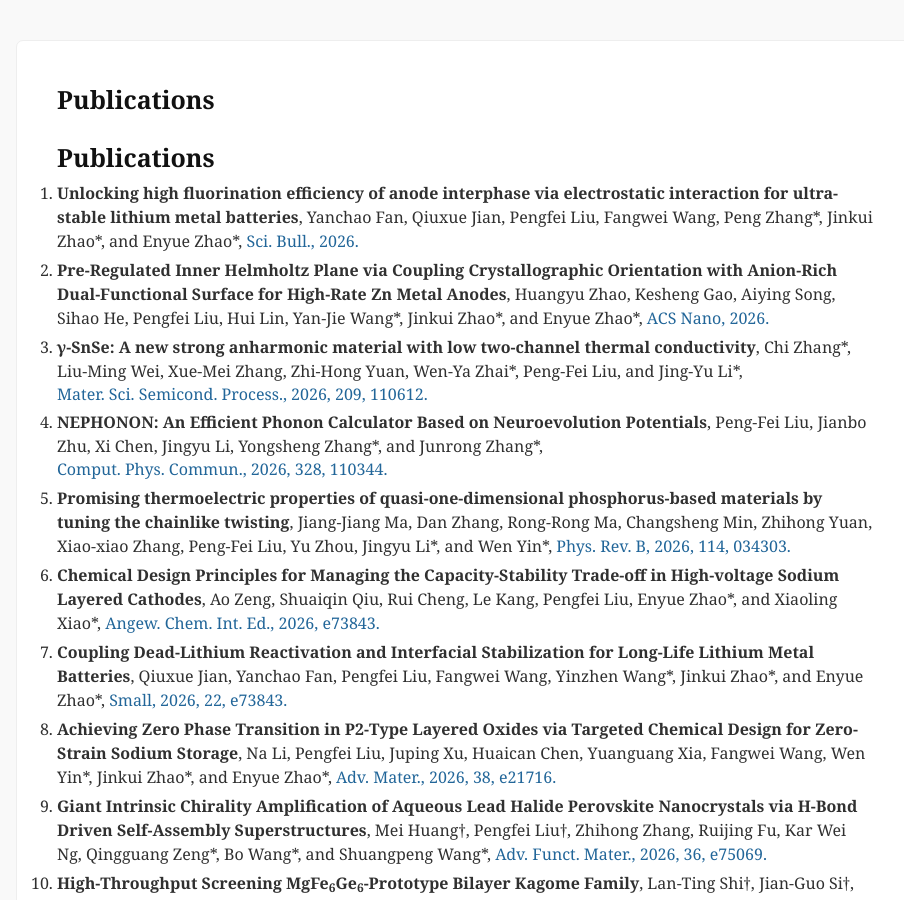
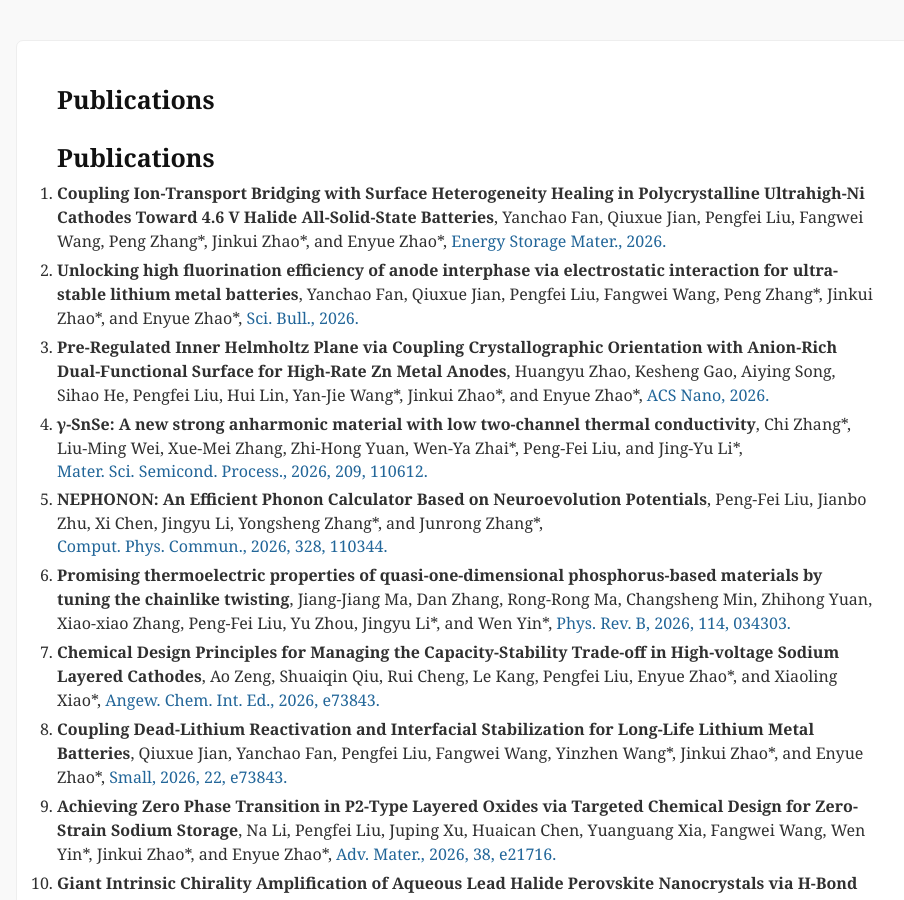
Before and after one commit to comatphys/comatphys.github.io, a Jekyll site: the page built from cv_md/publication.md, in a window 1280 px wide and 900 px high. Shown: the whole window, without its empty margins (174-1078 px from the left). Built offline with Jekyll 4.4.1, drawn with Linux system fonts in a browser that asks for light colours; our own code applies the rules of GitHub Pages for plain Markdown files; comment, search, counter and statistics services are not loaded.

Commit message:
Update publication.md

```diff
--- a/cv_md/publication.md
+++ b/cv_md/publication.md
@@ -1,4 +1,8 @@
 # Publications
+1. **Coupling Ion-Transport Bridging with Surface Heterogeneity Healing in Polycrystalline Ultrahigh-Ni Cathodes Toward 4.6 V Halide All-Solid-State Batteries**,
+Yanchao Fan, Qiuxue Jian, Pengfei Liu, Fangwei Wang, Peng Zhang\*, Jinkui Zhao\*, and Enyue Zhao\*,
+[Energy Storage Mater., 2026.](https://doi.org/10.1016/j.scib.2026.08.064)
+
 1. **Unlocking high fluorination efficiency of anode interphase via electrostatic interaction for ultra-stable lithium metal batteries**,
 Yanchao Fan, Qiuxue Jian, Pengfei Liu, Fangwei Wang, Peng Zhang\*, Jinkui Zhao\*, and Enyue Zhao\*,
 [Sci. Bull., 2026.](https://doi.org/10.1016/j.scib.2026.08.064)
```
